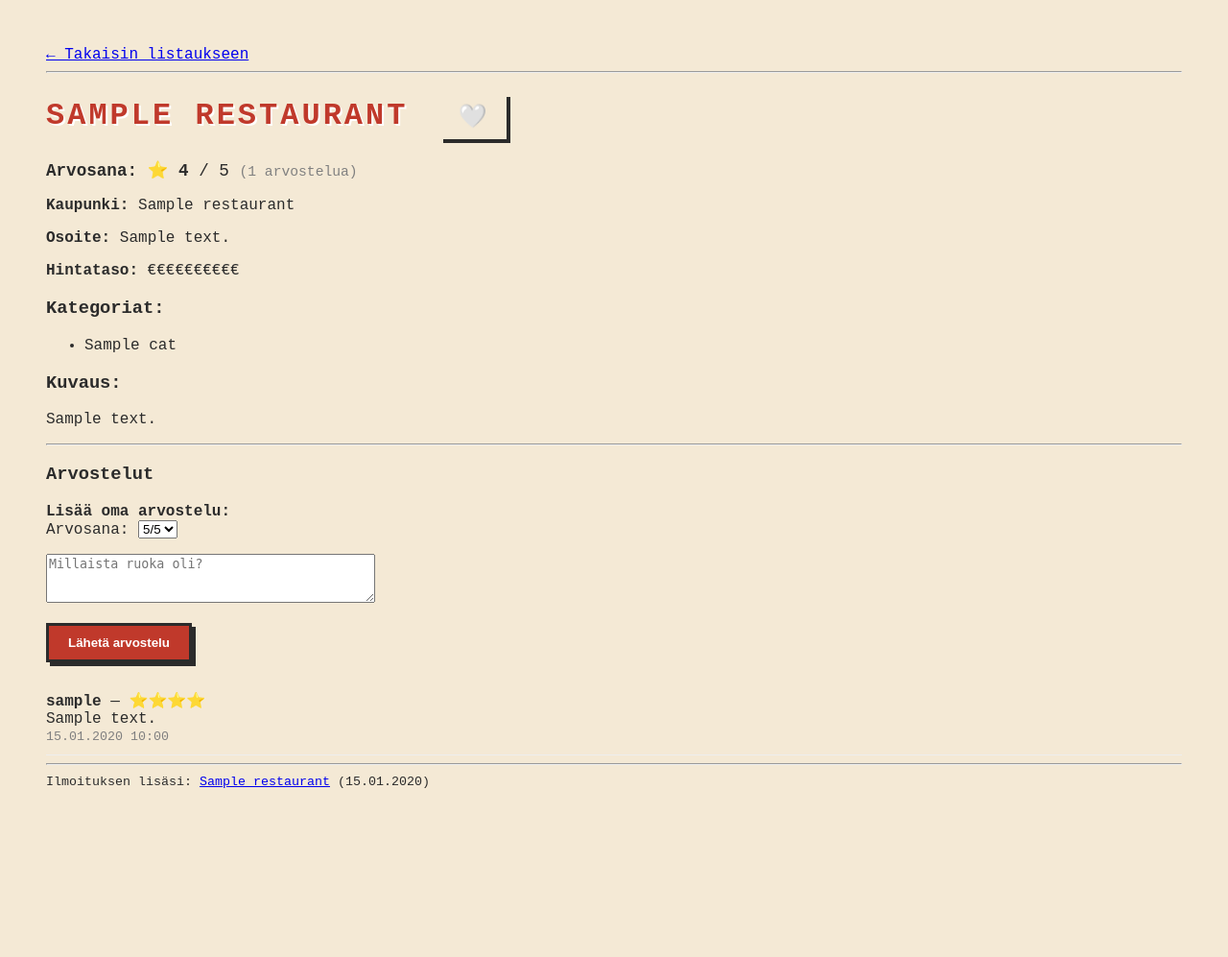
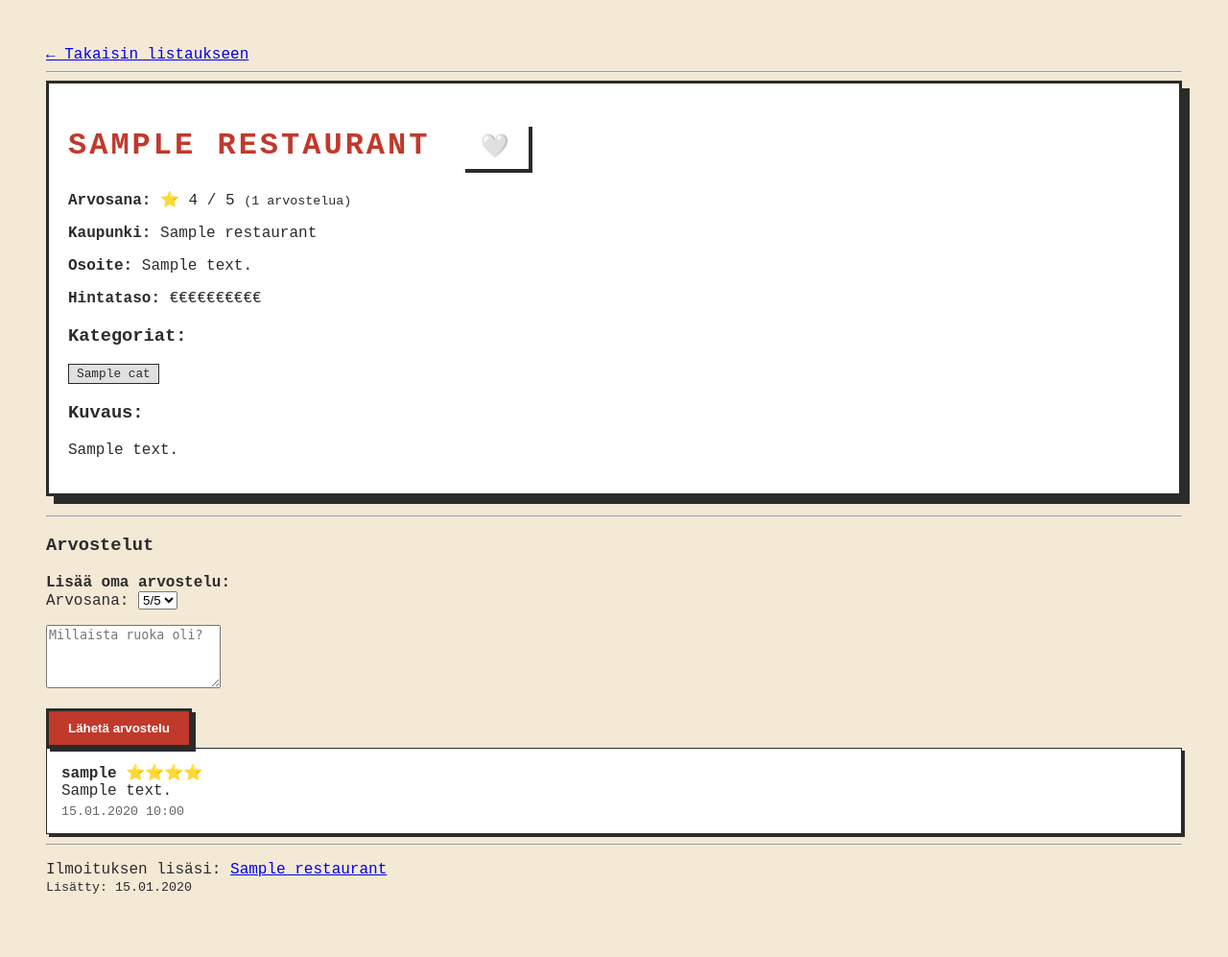
Before and after one commit to vvvilho/Ravintolat, a Flask app: template templates/restaurant.html in a window 1280 px wide. Shown: the whole page at 96% size. Before the commit the page ends 821 px from the top, so only its background shows below. Run offline with Flask 3, Linux system fonts and the light colour scheme; the visitor is signed in with stand-in values (Sample User, id 1); the template is opened without the code that fills it: most values are stand-ins (such as "Sample title", 1, 10 or a date in 2020).

Commit message:
Refactoring code and updating main.css

```diff
--- a/app.py
+++ b/app.py
@@ -6,7 +6,6 @@ from flask import Flask, abort, flash, redirect, render_template, request, sessi
 from werkzeug.security import check_password_hash, generate_password_hash
 
 import config
-import db
 import models
 
 app = Flask(__name__)
@@ -61,23 +60,28 @@ def register():
         if "csrf_token" not in session:
             session["csrf_token"] = secrets.token_hex(16)
         return render_template("register.html")
+
     if request.method == "POST":
         check_csrf()
         username = request.form["username"]
         password1 = request.form["password1"]
         password2 = request.form["password2"]
+
         if password1 != password2:
             flash("VIRHE: Salasanat eivät ole samat.")
             return render_template("register.html")
+
         password_hash = generate_password_hash(password1)
+
         try:
-            db.execute("INSERT INTO users (username, password_hash) VALUES (?, ?)", [username, password_hash])
+            models.create_user(username, password_hash)
         except sqlite3.IntegrityError:
             flash("Tunnus on jo varattu.")
             return render_template("register.html")
 
         flash("Tunnus luotu onnistuneesti!")
         return redirect("/")
+
 
 @app.route("/login", methods=["GET", "POST"])
 def login():
@@ -92,7 +96,7 @@ def login():
         username = request.form["username"]
         password = request.form["password"]
 
-        user = db.query("SELECT id, password_hash FROM users WHERE username = ?", [username])
+        user = models.get_user_by_username(username)
 
         if user and check_password_hash(user[0]["password_hash"], password):
             session["user_id"] = user[0]["id"]
@@ -151,7 +155,13 @@ def restaurants_create():
         p_lvl = int(price_level) if price_level and price_level.isdigit() else None
 
 
-        new_restaurant_id = models.create_restaurant(name, description, c_id, p_lvl, address, user_id)
+        new_restaurant_id = models.create_restaurant(
+            name,
+            description,
+            c_id,
+            p_lvl,
+            address,
+            user_id)
 
 
         selected_categories = request.form.getlist("categories")
@@ -165,22 +175,22 @@ def restaurants_create():
     return render_template("create.html", cities=cities, categories=categories)
 
 
-@app.route("/restaurant/<int:id>/favorite", methods=["POST"])
-def toggle_favorite(id):
+@app.route("/restaurant/<int:restaurant_id>/favorite", methods=["POST"])
+def toggle_favorite(restaurant_id):
     check_csrf()
     user_id = session.get("user_id")
     if not user_id:
+        flash("Kirjaudu sisään lisätäksesi suosikkeihin.")
         return redirect("/login")
 
-    existing = models.is_favorite(user_id, id)
-    if existing:
-        db.execute("DELETE FROM favorites WHERE user_id = ? AND restaurant_id = ?", [user_id, id])
+    is_now_favorite = models.toggle_favorite(user_id, restaurant_id)
+
+    if is_now_favorite:
+        flash("Lisätty suosikkeihin!")
+    else:
         flash("Poistettu suosikeista.")
-    else:
-        db.execute("INSERT INTO favorites (user_id, restaurant_id) VALUES (?, ?)", [user_id, id])
-        flash("Lisätty suosikkeihin!")
 
-    return redirect(f"/restaurant/{id}")
+    return redirect(f"/restaurant/{restaurant_id}")
 
 @app.route("/restaurants/edit/<int:restaurant_id>", methods=["GET", "POST"])
 def edit_restaurant(restaurant_id):
@@ -212,7 +222,12 @@ def edit_restaurant(restaurant_id):
 
         if not name:
             flash("Nimi on pakollinen.")
-            return render_template("edit.html", restaurant=restaurant[0], cities=cities, categories=categories, current_cat_ids=current_cat_ids)
+            return render_template(
+                "edit.html",
+                restaurant=restaurant[0],
+                cities=cities,
+                categories=categories,
+                current_cat_ids=current_cat_ids)
 
         models.update_restaurant(
             restaurant_id,
@@ -231,7 +246,12 @@ def edit_restaurant(restaurant_id):
         flash("Ilmoitus päivitetty onnistuneesti!")
         return redirect(f"/restaurant/{restaurant_id}")
 
-    return render_template("edit.html", restaurant=restaurant[0], cities=cities, categories=categories, current_cat_ids=current_cat_ids)
+    return render_template(
+        "edit.html",
+        restaurant=restaurant[0],
+        cities=cities,
+        categories=categories,
+        current_cat_ids=current_cat_ids)
 
 
 @app.route("/restaurants/delete/<int:restaurant_id>", methods=["POST"])
@@ -257,8 +277,8 @@ def delete_restaurant(restaurant_id):
     flash(f"Ravintola {restaurant['name']} ja siihen liittyvät tiedot poistettu.")
     return redirect("/")
 
-@app.route("/restaurant/<int:id>/comment", methods=["POST"])
-def add_comment(id):
+@app.route("/restaurant/<int:restaurant_id>/comment", methods=["POST"])
+def add_comment(restaurant_id):
     check_csrf()
     user_id = session.get("user_id")
     if not user_id:
@@ -270,12 +290,12 @@ def add_comment(id):
 
     if not content:
         flash("Arvostelu ei voi olla tyhjä.")
-        return redirect(f"/restaurant/{id}")
+        return redirect(f"/restaurant/{restaurant_id}")
 
-    models.add_comment(id, user_id, content, int(stars) if stars else 5)
+    models.add_comment(restaurant_id, user_id, content, int(stars) if stars else 5)
 
     flash("Arvostelu lisätty!")
-    return redirect(f"/restaurant/{id}")
+    return redirect(f"/restaurant/{restaurant_id}")
 
 @app.template_filter()
 def show_lines(content):
--- a/static/main.css
+++ b/static/main.css
@@ -49,3 +49,103 @@ button:active {
     box-shadow: 0px 0px 0px;
     transform: translate(4px, 4px);
 }
+
+.favorite-btn {
+    background: none;
+    border: none;
+    cursor: pointer;
+    font-size: 1.5rem;
+    transition: transform 0.2s;
+}
+
+.favorite-btn:hover {
+    transform: scale(1.2);
+}
+
+.category-tag {
+    background: #e0e0e0;
+    padding: 2px 8px;
+    border: 1px solid #2b2b2b;
+    margin-right: 5px;
+    font-size: 0.8rem;
+    display: inline-block;
+}
+
+.comment-item {
+    background: #fff;
+    border: 1px solid #2b2b2b;
+    padding: 15px;
+    margin-bottom: 10px;
+    box-shadow: 3px 3px 0px #2b2b2b;
+}
+
+.timestamp {
+    color: #666;
+    display: block;
+    margin-top: 5px;
+}
+
+.profile-card {
+    background: var(--paper-white);
+    border: var(--border-thick);
+    padding: 20px;
+    box-shadow: 6px 6px 0px #2b2b2b;
+}
+
+.restaurant-list-mini {
+    display: flex;
+    flex-direction: column;
+    gap: 10px;
+    margin-top: 15px;
+}
+
+.mini-card {
+    border: 1px solid #2b2b2b;
+    padding: 10px;
+    background: #fff;
+    transition: transform 0.1s;
+}
+
+.mini-card a {
+    text-decoration: none;
+    color: var(--text-color);
+    font-weight: bold;
+    display: block;
+}
+
+.mini-card:hover {
+    background-color: #fcf8e3;
+    transform: translateX(5px);
+}
+
+.favorite-highlight {
+    border-left: 5px solid var(--accent-red);
+}
+
+.empty-msg {
+    font-style: italic;
+    color: #666;
+}
+
+.search-container {
+    background: #f1f1f1;
+    padding: 20px;
+    border: var(--border-thick);
+    margin-bottom: 30px;
+    box-shadow: 4px 4px 0px #2b2b2b;
+}
+
+.search-form {
+    display: flex;
+    flex-direction: column;
+    align-items: center;
+    gap: 10px;
+}
+
+
+@media (min-width: 600px) {
+    .search-form {
+        flex-direction: row;
+        justify-content: center;
+    }
+}
--- a/templates/restaurant.html
+++ b/templates/restaurant.html
@@ -1,64 +1,73 @@
 <!DOCTYPE html>
 <html>
 <head>
-    <title>{{ restaurant.name }}</title>
+    <title>{{ restaurant.name }} - Ravintolat</title>
     <link rel="stylesheet" href="/static/main.css">
 </head>
 <body>
+    <div class="nav-links">
         <a href="/">← Takaisin listaukseen</a>
+    </div>
     <hr>
 
+    <div class="restaurant-card">
         <h1>
             {{ restaurant.name }}
             {% if session.user_id %}
+                <!-- Huom: action-polku pysyy samana, vaikka app.py:ssä nimi muuttui -->
                 <form action="/restaurant/{{ restaurant.id }}/favorite" method="POST" style="display:inline; margin-left: 10px;">
                     <input type="hidden" name="csrf_token" value="{{ session.csrf_token }}">
-                <button type="submit" style="background:none; border:none; cursor:pointer; font-size: 1.5rem;">
+                    <button type="submit" class="favorite-btn">
                         {{ "❤️" if is_favorite else "🤍" }}
                     </button>
                 </form>
             {% endif %}
         </h1>
-    <p style="font-size: 1.1rem;">
+
+        <div class="stats-bar">
             <strong>Arvosana:</strong>
             {% if average_stars > 0 %}
-            <span style="color: #f39c12;">{{ "⭐" }}</span>
-            <strong>{{ average_stars }}</strong> / 5
-            <small style="color: gray;">({{ comments|length }} arvostelua)</small>
+                <span class="stars">{{ "⭐" }} {{ average_stars }}</span> / 5
+                <small>({{ comments|length }} arvostelua)</small>
             {% else %}
-            <span style="color: gray;">Ei vielä arvosteluja</span>
+                <span class="empty-msg">Ei vielä arvosteluja</span>
             {% endif %}
-    </p>
+        </div>
 
+        <div class="details">
             <p><strong>Kaupunki:</strong> {{ restaurant.city_name or "Ei ilmoitettu" }}</p>
             <p><strong>Osoite:</strong> {{ restaurant.address or "Ei osoitetta" }}</p>
-    <p><strong>Hintataso:</strong> {{ "€" * (restaurant.price_level or 0) if restaurant.price_level else "Ei tiedossa" }}</p>
+            <p><strong>Hintataso:</strong> <span class="price-tags">{{ "€" * (restaurant.price_level or 0) if restaurant.price_level else "Ei tiedossa" }}</span></p>
+        </div>
 
         <h3>Kategoriat:</h3>
         {% if categories %}
-        <ul>
+            <div class="category-list">
                 {% for cat in categories %}
-            <li>{{ cat.name }}</li>
+                    <span class="category-tag">{{ cat.name }}</span>
                 {% endfor %}
-        </ul>
+            </div>
         {% else %}
-        <p>Ei kategorioita.</p>
+            <p>Ei määritettyjä kategorioita.</p>
         {% endif %}
 
         <h3>Kuvaus:</h3>
-    <p style="white-space: pre-wrap;">{{ restaurant.description or "Ei kuvausta saatavilla." }}</p>
+        <p class="description">{{ restaurant.description or "Ei kuvausta saatavilla." }}</p>
+    </div>
 
     <hr>
 
+    <div class="comment-section">
         <h3>Arvostelut</h3>
 
         {% if session.user_id %}
+            <div class="comment-form-container">
                 <form action="/restaurant/{{ restaurant.id }}/comment" method="POST">
                     <input type="hidden" name="csrf_token" value="{{ session.csrf_token }}">
                     <p>
                         <strong>Lisää oma arvostelu:</strong><br>
                         Arvosana:
-                <select name="stars">
+                        <select name="stars" class="retro-input">
                             <option value="5">5/5</option>
                             <option value="4">4/5</option>
                             <option value="3">3/5</option>
@@ -67,38 +76,49 @@
                         </select>
                     </p>
                     <p>
-                <textarea name="content" rows="3" cols="40" placeholder="Millaista ruoka oli?" required></textarea>
+                        <textarea name="content" rows="4" class="retro-input" placeholder="Millaista ruoka oli?" required></textarea>
                     </p>
-            <button type="submit">Lähetä arvostelu</button>
+                    <button type="submit" class="retro-button">Lähetä arvostelu</button>
                 </form>
+            </div>
         {% else %}
             <p><a href="/login">Kirjaudu sisään</a> jättääksesi arvostelun.</p>
         {% endif %}
 
-    <div style="margin-top: 20px;">
+        <div class="comments-display">
             {% for c in comments %}
-            <div style="border-bottom: 1px solid #eee; padding: 10px 0;">
-                <strong>{{ c.username }}</strong> — {{ "⭐" * c.stars }}<br>
-                {{ c.content | show_lines }}<br>
-                <small style="color: gray;">{{ c.created_at.strftime('%d.%m.%Y %H:%M') if c.created_at.strftime else c.created_at }}</small>
+                <div class="comment-item">
+                    <div class="comment-header">
+                        <strong>{{ c.username }}</strong>
+                        <span class="stars">{{ "⭐" * c.stars }}</span>
+                    </div>
+                    <div class="comment-content">
+                        {{ c.content | show_lines }}
+                    </div>
+                    <small class="timestamp">{{ c.created_at.strftime('%d.%m.%Y %H:%M') if c.created_at.strftime else c.created_at }}</small>
                 </div>
             {% else %}
-            <p>Ei vielä arvosteluja. Ole ensimmäinen!</p>
+                <p class="empty-msg">Ei vielä arvosteluja. Ole ensimmäinen!</p>
             {% endfor %}
+        </div>
     </div>
 
     <hr>
-    <small>
+
+    <footer class="restaurant-footer">
+        <p>
             Ilmoituksen lisäsi:
             <a href="/user/{{ restaurant.creator_id }}">{{ restaurant.creator_name }}</a>
-    ({{ restaurant.created_at.strftime('%d.%m.%Y') if restaurant.created_at.strftime else restaurant.created_at }})
-    </small>
+            <br>
+            <small>Lisätty: {{ restaurant.created_at.strftime('%d.%m.%Y') if restaurant.created_at.strftime else restaurant.created_at }}</small>
+        </p>
 
         {% if session.user_id == restaurant.created_by %}
-        <p>
-            <a href="/restaurants/edit/{{ restaurant.id }}">Muokkaa tai poista ilmoitus</a>
-        </p>
+            <div class="admin-actions">
+                <a href="/restaurants/edit/{{ restaurant.id }}" class="edit-link">Muokkaa tai poista ilmoitus</a>
+            </div>
         {% endif %}
+    </footer>
 
 </body>
 </html>
```
Also changed, not shown: models.py (+25 -0 lines), templates/user_page.html (+35 -22 lines). Lines whose indentation alone changed are shown as unchanged.
